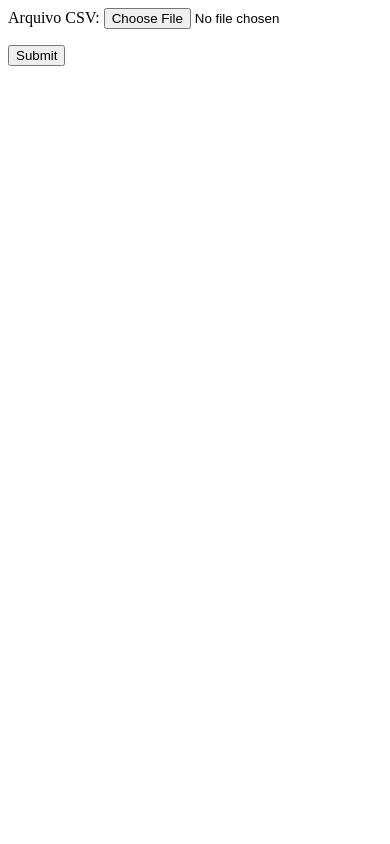
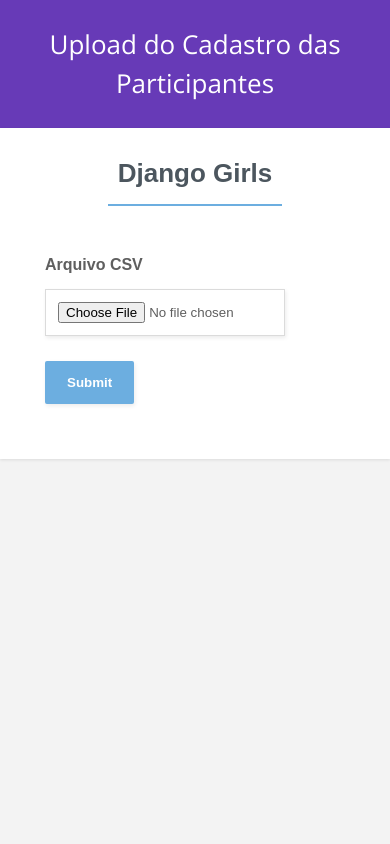
Before and after one commit to djangogirlsbrazil/app-certificados, a Django app: page /attendees/upload/ in a window 390 px wide. Run offline with Django 3.2, Linux system fonts and the light colour scheme.

Commit message:
Melhorando os templates de upload e certification.
Algumas modificações no html/css para melhorar a visualização dos
templates. (:

```diff
--- a/attendees_certification/forms.py
+++ b/attendees_certification/forms.py
@@ -7,21 +7,21 @@ from .models import Attendees
 
 def validate_file_extension(file):
     if not file.name.endswith('.csv'):
-        raise ValidationError(u'O formato precisa ser .CSV')
+        raise ValidationError(u'É necessário que o arquivo tenha extensão .CSV')
 
 
 class AttendeesForm(forms.Form):
-    uploaded_file = forms.FileField(label=u'Arquivo CSV', validators=[validate_file_extension])
+    uploaded_file = forms.FileField(validators=[validate_file_extension])
 
 
 class AttendeesCertificationForm(forms.Form):
-    email = forms.EmailField(label=u'Email')
+    email = forms.EmailField()
 
     def clean_email(self):
         data = self.cleaned_data['email']
         try:
             Attendees.objects.get(email=data)
         except Attendees.DoesNotExist:
-            raise ValidationError(u'Email não cadastrado')
+            raise ValidationError(u'E-mail não cadastrado.')
 
         return data
--- /dev/null
+++ b/attendees_certification/static/css/form-basic.css
@@ -0,0 +1,101 @@
+html{
+    background-color: #f3f3f3;
+}
+
+.form-basic{
+    max-width: 640px;
+    margin: 0 auto;
+    padding: 55px;
+    box-sizing: border-box;
+
+    background-color:  #ffffff;
+    box-shadow: 0 1px 3px 0 rgba(0, 0, 0, 0.1);
+
+    font: bold 16px sans-serif;
+    text-align: center;
+}
+
+.form-basic .form-row{
+    text-align: left;
+    margin-bottom: 22px;
+}
+
+.form-basic .form-title-row{
+    text-align: center;
+    margin-bottom: 55px;
+}
+
+/* The form title */
+
+.form-basic h1{
+    display: inline-block;
+    box-sizing: border-box;
+    color:  #4c565e;
+    font-size: 26px;
+    padding: 0 10px 15px;
+    border-bottom: 2px solid #6caee0;
+    margin: 0;
+}
+
+.form-basic .form-row > label span{
+    display: inline-block;
+    box-sizing: border-box;
+    color: #5F5F5F;
+    width: 180px;
+    text-align: right;
+    vertical-align: top;
+    padding: 12px 25px;
+}
+
+.form-basic input{
+    color:  #5f5f5f;
+    box-sizing: border-box;
+    width: 240px;
+    box-shadow: 1px 2px 4px 0 rgba(0, 0, 0, 0.08);
+    padding: 12px;
+    border: 1px solid #dbdbdb;
+}
+
+.form-basic button{
+    display: block;
+    border-radius: 2px;
+    background-color:  #6caee0;
+    color: #ffffff;
+    font-weight: bold;
+    box-shadow: 1px 2px 4px 0 rgba(0, 0, 0, 0.08);
+    padding: 14px 22px;
+    border: 0;
+    margin: 40px 183px 0;
+}
+
+/*	Making the form responsive. Remove this media query
+    if you don't need the form to work on mobile devices. */
+
+@media (max-width: 600px) {
+
+    .form-basic{
+        padding: 30px;
+        max-width: 480px;
+    }
+
+    .form-basic .form-row{
+        max-width: 300px;
+        margin: 25px auto;
+        text-align: left;
+    }
+
+    .form-basic .form-title-row{
+        margin-bottom: 50px;
+    }
+
+    .form-basic .form-row > label span{
+        display: block;
+        text-align: left;
+        padding: 0 0 15px;
+    }
+
+    .form-basic button{
+        margin: 0;
+    }
+
+}
--- /dev/null
+++ b/attendees_certification/static/css/form.css
@@ -0,0 +1,47 @@
+@import url('http://fonts.googleapis.com/css?family=Open+Sans:400,700');
+
+*{
+    margin: 0;
+    padding: 0;
+    box-sizing: border-box;
+}
+
+html{
+	background-color: #efefef;
+}
+
+body{
+	font:16px/1.5 Arial, Helvetica, sans-serif;
+	margin:0;
+}
+
+header{
+    box-sizing: border-box;
+	  text-align: center;
+    width: 100%;
+    padding: 25px 40px;
+    background-color: #673AB7;
+    overflow: hidden;
+}
+
+header h1{
+    text-align: center;
+	  font: normal 26px/1.5 'Open Sans', sans-serif;
+	  color: #fff;
+}
+
+
+@media (max-width: 1000px) {
+    header h1{
+        float: none;
+    }
+
+}
+
+.main-content{
+    margin-bottom: 75px;
+}
+
+@media (max-width: 1200px) {
+	#bsaHolder{ display:none;}
+}
--- a/attendees_certification/templates/upload.html
+++ b/attendees_certification/templates/upload.html
@@ -1,5 +1,34 @@
-<form action="{% url 'file_upload' %}" method="post" enctype="multipart/form-data">
-    {% csrf_token %}
-    {{ form.as_p }}
-    <input type="Submit" />
-</form>
+{% load static %}
+<!DOCTYPE html>
+<html>
+<head>
+	<meta charset="utf-8">
+	<title>Obtenção de Certificados</title>
+
+  <link rel="stylesheet" type="text/css" href="{% static 'css/form.css' %}">
+  <link rel="stylesheet" type="text/css" href="{% static 'css/form-basic.css' %}">
+</head>
+	<header>
+		<h1>Upload do Cadastro das Participantes</h1>
+  </header>
+    <div class="main-content">
+        <form class="form-basic" action="{% url 'file_upload' %}" method="post" enctype="multipart/form-data">
+          {% csrf_token %}
+          <div class="form-title-row">
+            <h1>Django Girls</h1>
+          </div>
+            <div class="form-row">
+              <label>
+                  <span>Arquivo CSV</span>
+                  {% for field in form %}
+                    {{ field }}
+                  {% endfor %}
+              </label>
+            </div>
+          <div class="form-row">
+            <button type="submit" class="btn btn-primary">Submit</button>
+          </div>
+        </form>
+    </div>
+</body>
+</html>
```
Also changed, not shown: attendees_certification/templates/certification.html (+31 -5 lines), attendees_certification/templates/success.html (+22 -3 lines).
